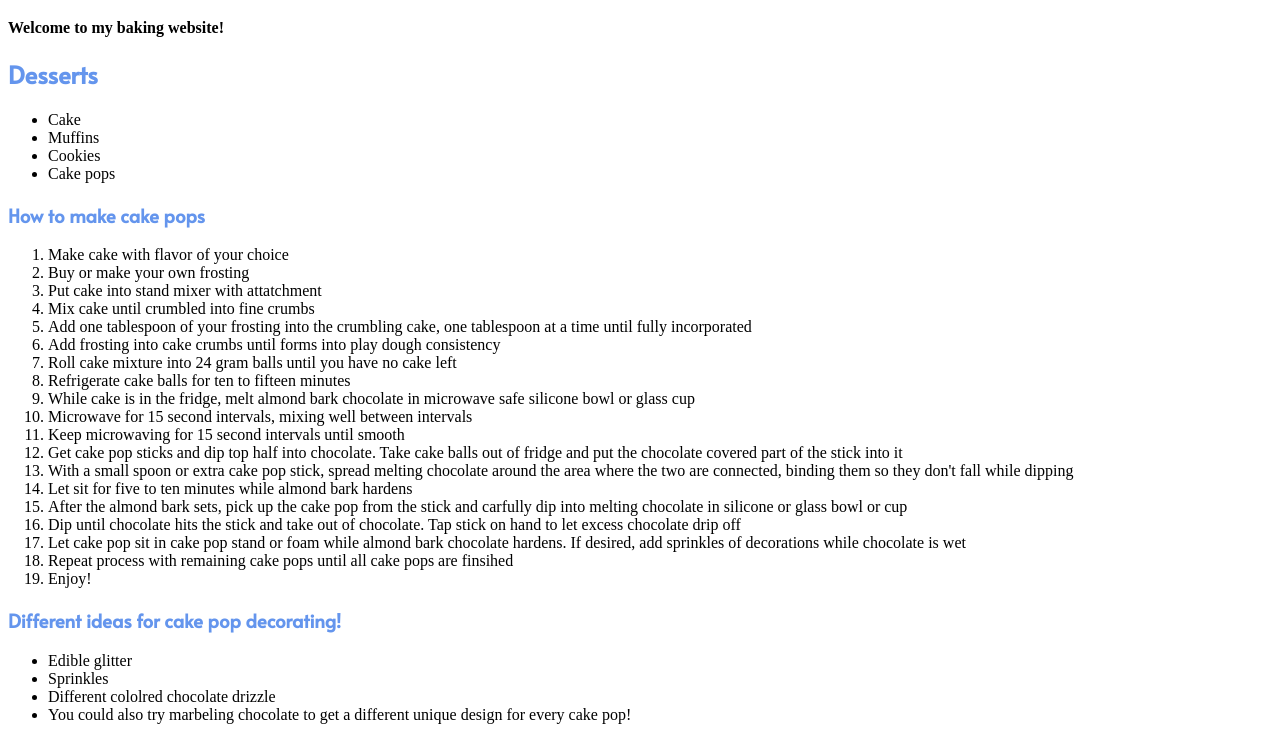
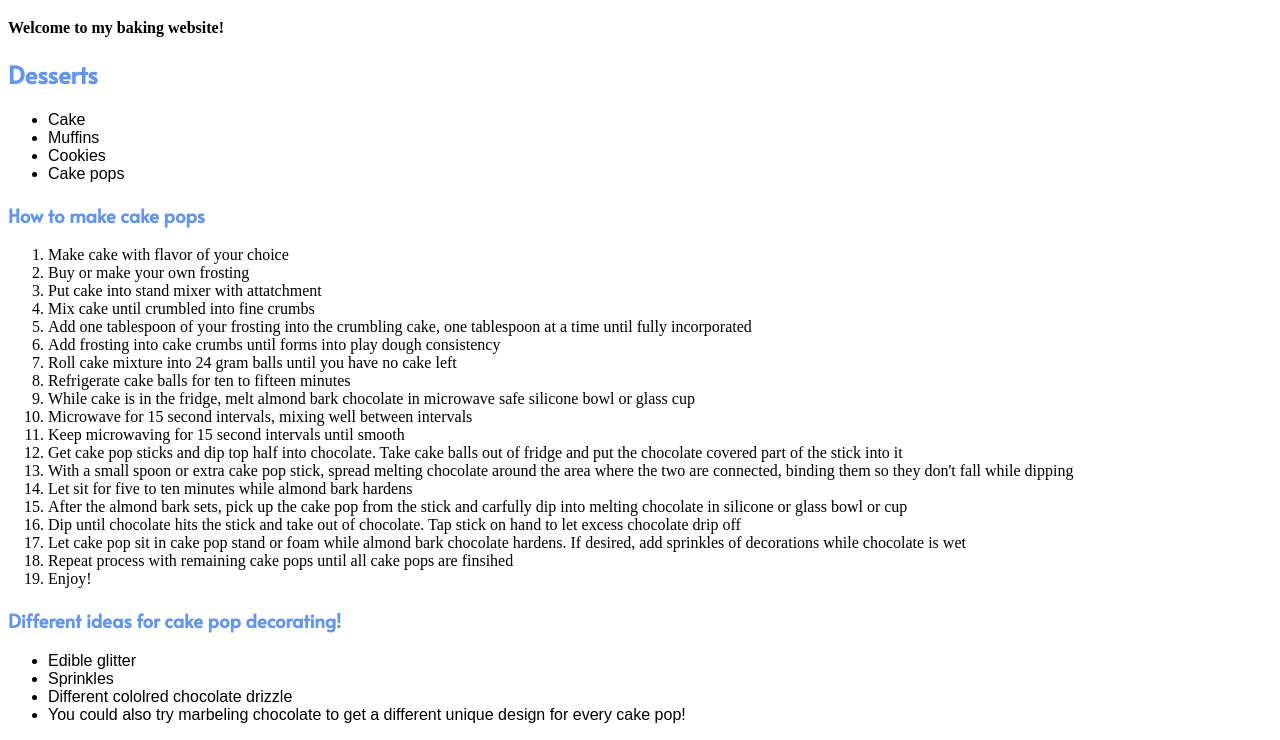
Before and after one commit to ayesha-h3/boba-drops, a plain HTML site: page index.html in a window 1280 px wide. Shown: the part 68-808 px from the top of the page. Drawn offline with Linux system fonts and the light colour scheme.

Commit message:
ul and ol dont change

```diff
--- a/styles.css
+++ b/styles.css
@@ -10,3 +10,7 @@ h3{
     font-family: "Alata", sans-serif;
     color: "DodgerBlue";
 }
+ul{
+    font-family: "Cardo", sans-serif;
+    color: "Gray"
+}
```
